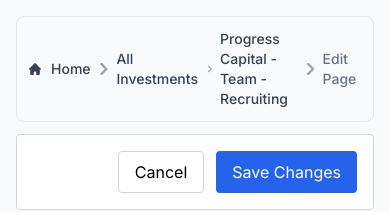
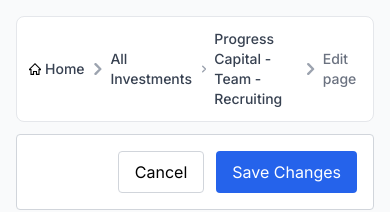
Before and after one commit to dtiadesse/investment, a Nuxt app: page /investment/1 in a window 390 px wide. Shown: the top 212 px of the page. Built offline with nearby package versions, Linux system fonts and the light colour scheme; data requests are answered from the project's data file.

Commit message:
dynamic breadcrumb

```diff
--- a/components/Breadcrumb.vue
+++ b/components/Breadcrumb.vue
@@ -1,65 +1,40 @@
+<script setup>
+const props = defineProps({
+  breadCrumbItems: {
+    type: Array,
+    required: true,
+  },
+  bottomTitle:{
+    type: String
+  },
+});
+</script>
+
 <template>
-   <nav class="flex p-3 text-xl" aria-label="Breadcrumb">
+  <div class="bg-white border border-gray-200 rounded-lg dark:bg-gray-800 dark:border-gray-700 mb-3">
+      <nav class="flex p-3 text-xl" aria-label="Breadcrumb">
         <ol class="inline-flex items-center space-x-1 md:space-x-2 rtl:space-x-reverse">
-          <li class="inline-flex items-center">
-            <a href="#" class="inline-flex items-center text-sm font-medium text-gray-700 hover:text-blue-600 dark:text-gray-400 dark:hover:text-white">
-              <svg class="w-3 h-3 me-2.5" aria-hidden="true" xmlns="http://www.w3.org/2000/svg" fill="currentColor" viewBox="0 0 20 20">
-                <path d="m19.707 9.293-2-2-7-7a1 1 0 0 0-1.414 0l-7 7-2 2a1 1 0 0 0 1.414 1.414L2 10.414V18a2 2 0 0 0 2 2h3a1 1 0 0 0 1-1v-4a1 1 0 0 1 1-1h2a1 1 0 0 1 1 1v4a1 1 0 0 0 1 1h3a2 2 0 0 0 2-2v-7.586l.293.293a1 1 0 0 0 1.414-1.414Z"/>
-              </svg>
-              Home
-            </a>
-          </li>
-          <li>
+          <li v-for="(crumb, index) in props.breadCrumbItems" :key="index" :class="index == 0?'inline-flex items-center':''">
             <div class="flex items-center">
-              <svg class="rtl:rotate-180 w-3 h-3 text-gray-400 mx-1" aria-hidden="true" xmlns="http://www.w3.org/2000/svg" fill="none" viewBox="0 0 6 10">
+              <svg class="w-3 h-3" v-if="crumb.text == 'Home'" fill="#000000" height="800px" width="800px" version="1.1" id="Layer_1" xmlns="http://www.w3.org/2000/svg" xmlns:xlink="http://www.w3.org/1999/xlink" viewBox="0 0 512 512" xml:space="preserve">
+                <g id="SVGRepo_bgCarrier" stroke-width="0"/>
+                <g id="SVGRepo_tracerCarrier" stroke-linecap="round" stroke-linejoin="round"/>
+                <g id="SVGRepo_iconCarrier"> <g> <g> <path d="M256,2.938l-256,256v48.427h62.061v201.697h155.152V384.941h77.576v124.121h155.151V307.365H512v-48.427L256,2.938z M403.394,260.82v201.697h-62.061V338.396H170.667v124.121h-62.061V260.82H63.943L256,68.762L448.057,260.82H403.394z"/> </g> </g> </g>
+                </svg>
+              <svg v-else class="rtl:rotate-180 w-3 h-3 text-gray-400 mx-1" aria-hidden="true" xmlns="http://www.w3.org/2000/svg" fill="none" viewBox="0 0 6 10">
                 <path stroke="currentColor" stroke-linecap="round" stroke-linejoin="round" stroke-width="2" d="m1 9 4-4-4-4"/>
               </svg>
-              <a href="#" class="ms-1 text-sm font-medium text-gray-700 hover:text-blue-600 md:ms-2 dark:text-gray-400 dark:hover:text-white">All Investments</a>
-            </div>
-          </li>
-          <li aria-current="page">
-            <div class="flex items-center">
-              <svg class="rtl:rotate-180 w-3 h-3 text-gray-400 mx-1" aria-hidden="true" xmlns="http://www.w3.org/2000/svg" fill="none" viewBox="0 0 6 10">
-                <path stroke="currentColor" stroke-linecap="round" stroke-linejoin="round" stroke-width="2" d="m1 9 4-4-4-4"/>
-              </svg>
-              <span class="ms-1 text-sm font-medium text-gray-500 md:ms-2 dark:text-gray-400">{{tableData.Title}}</span>
+              <router-link :to="crumb.href" v-if="crumb.href != '#'" class="ms-1 text-sm font-medium text-gray-700 hover:text-blue-600 md:ms-2 dark:text-gray-400 dark:hover:text-white">{{crumb.text}}</router-link>
+              <span v-else class="ms-1 text-sm font-medium text-gray-500 md:ms-2 dark:text-gray-400"  :style="{'color':crumb.color}">{{crumb.text}}</span>
             </div>
           </li>
         </ol>
       </nav>
+      <div class="ml-3 border-t border-gray-200 mb-3"  v-if="bottomTitle">
+        <h3 class="mb-4 text-xl font-medium leading-none tracking-tight text-blue-900 md:text-xl dark:text-white" style="color:rgb(10 35 104)">{{bottomTitle}}</h3>
+      </div>
+    </div>
 </template>
-
-<script setup>
-import { computed } from 'vue';
-import { useRoute } from 'vue-router';
-
-const route = useRoute();
-
-const breadcrumbs = computed(() => {
-console.log(route.meta.breadcrumb)
-  if (route.meta.breadcrumb) {
-    return route.meta.breadcrumb;
-  }
-  const pathArray = route.path.split("/").filter((segment) => segment);
-  return pathArray.map((segment, index) => ({
-    label: segment.replace(/-/g, " ").toUpperCase(),
-    path: "/" + pathArray.slice(0, index + 1).join("/"),
-  }));
-});
-console.log(12,breadcrumbs);
-</script>
-
-<style scoped>
-.breadcrumb {
-  font-size: 0.875rem;
-}
-.breadcrumb-item span {
-  color: #4b5563; /* Gray color */
-}
-.breadcrumb-item a {
-  color: #2563eb; /* Blue color */
-}
-.breadcrumb-item a:hover {
-  text-decoration: underline;
-}
+<style scoped lang="css">
+/* Your CSS styles here */
 </style>
--- a/pages/home/[id].vue
+++ b/pages/home/[id].vue
@@ -1,38 +1,7 @@
 <template>
   <div class="container mx-auto p-4">
-    <div class="border border-gray-200 rounded-lg dark:bg-gray-800 dark:border-gray-700 mb-3">
-      <nav class="flex p-3 text-xl" aria-label="Breadcrumb">
-        <ol class="inline-flex items-center space-x-1 md:space-x-2 rtl:space-x-reverse">
-          <li class="inline-flex items-center">
-            <a href="#" class="inline-flex items-center text-sm font-medium text-gray-700 hover:text-blue-600 dark:text-gray-400 dark:hover:text-white">
-              <svg class="w-3 h-3 me-2.5" aria-hidden="true" xmlns="http://www.w3.org/2000/svg" fill="currentColor" viewBox="0 0 20 20">
-                <path d="m19.707 9.293-2-2-7-7a1 1 0 0 0-1.414 0l-7 7-2 2a1 1 0 0 0 1.414 1.414L2 10.414V18a2 2 0 0 0 2 2h3a1 1 0 0 0 1-1v-4a1 1 0 0 1 1-1h2a1 1 0 0 1 1 1v4a1 1 0 0 0 1 1h3a2 2 0 0 0 2-2v-7.586l.293.293a1 1 0 0 0 1.414-1.414Z"/>
-              </svg>
-              Home
-            </a>
-          </li>
-          <li>
-            <div class="flex items-center">
-              <svg class="rtl:rotate-180 w-3 h-3 text-gray-400 mx-1" aria-hidden="true" xmlns="http://www.w3.org/2000/svg" fill="none" viewBox="0 0 6 10">
-                <path stroke="currentColor" stroke-linecap="round" stroke-linejoin="round" stroke-width="2" d="m1 9 4-4-4-4"/>
-              </svg>
-              <a href="#" class="ms-1 text-sm font-medium text-gray-700 hover:text-blue-600 md:ms-2 dark:text-gray-400 dark:hover:text-white">All Investments</a>
-            </div>
-          </li>
-          <li aria-current="page">
-            <div class="flex items-center">
-              <svg class="rtl:rotate-180 w-3 h-3 text-gray-400 mx-1" aria-hidden="true" xmlns="http://www.w3.org/2000/svg" fill="none" viewBox="0 0 6 10">
-                <path stroke="currentColor" stroke-linecap="round" stroke-linejoin="round" stroke-width="2" d="m1 9 4-4-4-4"/>
-              </svg>
-              <span class="ms-1 text-sm font-medium text-gray-500 md:ms-2 dark:text-gray-400"  style="color:rgb(10 35 104)">{{tableData.Title}}</span>
-            </div>
-          </li>
-        </ol>
-      </nav>
-      <div class="ml-3 border-t border-gray-200 mb-3">
-        <h3 class="mb-4 text-2xl font-medium leading-none tracking-tight text-blue-900 md:text-2xl dark:text-white" style="color:rgb(10 35 104)">{{tableData.Title}}</h3>
-      </div>
-    </div>
+    <Breadcrumb :breadCrumbItems="breadCrumbItems" :bottomTitle="tableData.Title"/>
+
     <div class="border border-gray-200 rounded-lg dark:bg-gray-800 dark:border-gray-700 mb-3">
       <InvestmentAssessmentCriteria :tableData="tableData.InvestmentAssessmentCriteria"/>
     </div>
@@ -149,10 +118,6 @@
 
 <script>
 import { useRouter } from "vue-router";
-
-definePageMeta({
-  layout: "home",
-});
 export default {
   data() {
     return {
@@ -197,6 +162,7 @@ export default {
       loading: true,
       error: null,
       tableData:[],
+      breadCrumbItems:[]
     }
   },
   watch: {
@@ -210,6 +176,7 @@ export default {
   created() {
     this.fetchInvestmentsDetails();
   },
+
   methods: {
     async fetchInvestmentsDetails() {
       try {
@@ -220,10 +187,23 @@ export default {
           throw new Error('Failed to fetch data');
         }
         this.tableData = await response.json();
-        console.log(this.tableData )
         this.labels = this.tableData.ChartFinancialImpactDataLabel
         this.data = [this.tableData.ChartFinancialImpactDataValue1, this.tableData.ChartFinancialImpactDataValue2];
-        console.log(this.data);
+        this.breadCrumbItems = [
+          {
+            text: 'Home',
+            href: '/'
+          },
+          {
+            text: 'All Investments',
+            href: '/'
+          },
+          {
+            text: `${this.tableData.Title}`,
+            href: '#',
+            color: 'rgb(10 35 104)'
+          }
+        ]
       } catch (err) {
         console.log(err);
       }
--- a/pages/investment/[id].vue
+++ b/pages/investment/[id].vue
@@ -1,43 +1,6 @@
 <template>
   <div class="p-4 bg-gray-50 min-h-screen">
-    <div class="border border-gray-200 rounded-lg dark:bg-gray-800 dark:border-gray-700 mb-3">
-      <nav class="flex p-3 text-xl" aria-label="Breadcrumb">
-        <ol class="inline-flex items-center space-x-1 md:space-x-2 rtl:space-x-reverse">
-          <li class="inline-flex items-center">
-            <a href="#" class="inline-flex items-center text-sm font-medium text-gray-700 hover:text-blue-600 dark:text-gray-400 dark:hover:text-white">
-              <svg class="w-3 h-3 me-2.5" aria-hidden="true" xmlns="http://www.w3.org/2000/svg" fill="currentColor" viewBox="0 0 20 20">
-                <path d="m19.707 9.293-2-2-7-7a1 1 0 0 0-1.414 0l-7 7-2 2a1 1 0 0 0 1.414 1.414L2 10.414V18a2 2 0 0 0 2 2h3a1 1 0 0 0 1-1v-4a1 1 0 0 1 1-1h2a1 1 0 0 1 1 1v4a1 1 0 0 0 1 1h3a2 2 0 0 0 2-2v-7.586l.293.293a1 1 0 0 0 1.414-1.414Z"/>
-              </svg>
-              Home
-            </a>
-          </li>
-          <li>
-            <div class="flex items-center">
-              <svg class="rtl:rotate-180 w-3 h-3 text-gray-400 mx-1" aria-hidden="true" xmlns="http://www.w3.org/2000/svg" fill="none" viewBox="0 0 6 10">
-                <path stroke="currentColor" stroke-linecap="round" stroke-linejoin="round" stroke-width="2" d="m1 9 4-4-4-4"/>
-              </svg>
-              <a href="#" class="ms-1 text-sm font-medium text-gray-700 hover:text-blue-600 md:ms-2 dark:text-gray-400 dark:hover:text-white">All Investments</a>
-            </div>
-          </li>
-          <li aria-current="page">
-            <div class="flex items-center">
-              <svg class="rtl:rotate-180 w-3 h-3 text-gray-400 mx-1" aria-hidden="true" xmlns="http://www.w3.org/2000/svg" fill="none" viewBox="0 0 6 10">
-                <path stroke="currentColor" stroke-linecap="round" stroke-linejoin="round" stroke-width="2" d="m1 9 4-4-4-4"/>
-              </svg>
-              <span class="ms-1 text-sm font-medium text-gray-700 md:ms-2 dark:text-gray-600">{{tableData.Title}}</span>
-            </div>
-          </li>
-          <li aria-current="page">
-            <div class="flex items-center">
-              <svg class="rtl:rotate-180 w-3 h-3 text-gray-400 mx-1" aria-hidden="true" xmlns="http://www.w3.org/2000/svg" fill="none" viewBox="0 0 6 10">
-                <path stroke="currentColor" stroke-linecap="round" stroke-linejoin="round" stroke-width="2" d="m1 9 4-4-4-4"/>
-              </svg>
-              <span class="ms-1 text-sm font-medium text-gray-500 md:ms-2 dark:text-gray-400">Edit Page</span>
-            </div>
-          </li>
-        </ol>
-      </nav>
-    </div>
+    <Breadcrumb :breadCrumbItems="breadCrumbItems"/>
     <!-- Header -->
     <section class="flex p-4 border border-gray-300 rounded bg-white justify-end">
       <button class="bg-white border border-gray-300 mr-3 text-black px-4 py-2 rounded hover:bg-white-700">Cancel</button>
@@ -300,6 +263,7 @@ export default {
       loading: true,
       error: null,
       tableData:[],
+      breadCrumbItems:[]
     };
   },
   watch: {
@@ -327,6 +291,25 @@ export default {
           throw new Error('Failed to fetch data');
         }
         this.tableData = await response.json();
+        this.breadCrumbItems = [
+          {
+            text: 'Home',
+            href: '/'
+          },
+          {
+            text: 'All Investments',
+            href: '/'
+          },
+          {
+            text: `${this.tableData.Title}`,
+            href: `/home/${this.tableData.id}`,
+          },
+          {
+            text: `Edit page`,
+            href: '#',
+            color: 'rgb(107 114 128)'
+          }
+        ]
       } catch (err) {
         console.log(err);
       }
--- a/pages/investment/add.vue
+++ b/pages/investment/add.vue
@@ -1,35 +1,6 @@
 <template>
   <div class="p-4 bg-gray-50 min-h-screen">
-    <div class="border border-gray-200 rounded-lg dark:bg-gray-800 dark:border-gray-700 mb-3">
-      <nav class="flex p-3 text-xl" aria-label="Breadcrumb">
-        <ol class="inline-flex items-center space-x-1 md:space-x-2 rtl:space-x-reverse">
-          <li class="inline-flex items-center">
-            <a href="#" class="inline-flex items-center text-sm font-medium text-gray-700 hover:text-blue-600 dark:text-gray-400 dark:hover:text-white">
-              <svg class="w-3 h-3 me-2.5" aria-hidden="true" xmlns="http://www.w3.org/2000/svg" fill="currentColor" viewBox="0 0 20 20">
-                <path d="m19.707 9.293-2-2-7-7a1 1 0 0 0-1.414 0l-7 7-2 2a1 1 0 0 0 1.414 1.414L2 10.414V18a2 2 0 0 0 2 2h3a1 1 0 0 0 1-1v-4a1 1 0 0 1 1-1h2a1 1 0 0 1 1 1v4a1 1 0 0 0 1 1h3a2 2 0 0 0 2-2v-7.586l.293.293a1 1 0 0 0 1.414-1.414Z"/>
-              </svg>
-              Home
-            </a>
-          </li>
-          <li>
-            <div class="flex items-center">
-              <svg class="rtl:rotate-180 w-3 h-3 text-gray-400 mx-1" aria-hidden="true" xmlns="http://www.w3.org/2000/svg" fill="none" viewBox="0 0 6 10">
-                <path stroke="currentColor" stroke-linecap="round" stroke-linejoin="round" stroke-width="2" d="m1 9 4-4-4-4"/>
-              </svg>
-              <a href="#" class="ms-1 text-sm font-medium text-gray-700 hover:text-blue-600 md:ms-2 dark:text-gray-400 dark:hover:text-white">All Investments</a>
-            </div>
-          </li>
-          <li aria-current="page">
-            <div class="flex items-center">
-              <svg class="rtl:rotate-180 w-3 h-3 text-gray-400 mx-1" aria-hidden="true" xmlns="http://www.w3.org/2000/svg" fill="none" viewBox="0 0 6 10">
-                <path stroke="currentColor" stroke-linecap="round" stroke-linejoin="round" stroke-width="2" d="m1 9 4-4-4-4"/>
-              </svg>
-              <span class="ms-1 text-sm font-medium text-gray-500 md:ms-2 dark:text-gray-400">Add Page</span>
-            </div>
-          </li>
-        </ol>
-      </nav>
-    </div>
+    <Breadcrumb :breadCrumbItems="breadCrumbItems"/>
     <!-- Header -->
     <section class="flex p-4 border border-gray-300 rounded bg-white justify-end">
       <button class="bg-white border border-gray-300 mr-3 text-black px-4 py-2 rounded hover:bg-white-700">Cancel</button>
@@ -288,6 +259,21 @@ export default {
         "November",
         "December",
       ],
+      breadCrumbItems : [
+          {
+            text: 'Home',
+            href: '/'
+          },
+          {
+            text: 'All Investments',
+            href: '/'
+          },
+          {
+            text: `Add Page`,
+            href: '#',
+            color: 'rgb(107 114 128)'
+          }
+        ]
     };
   },
   methods: {
```
Also changed, not shown: pages/index.vue (+8 -2 lines).
